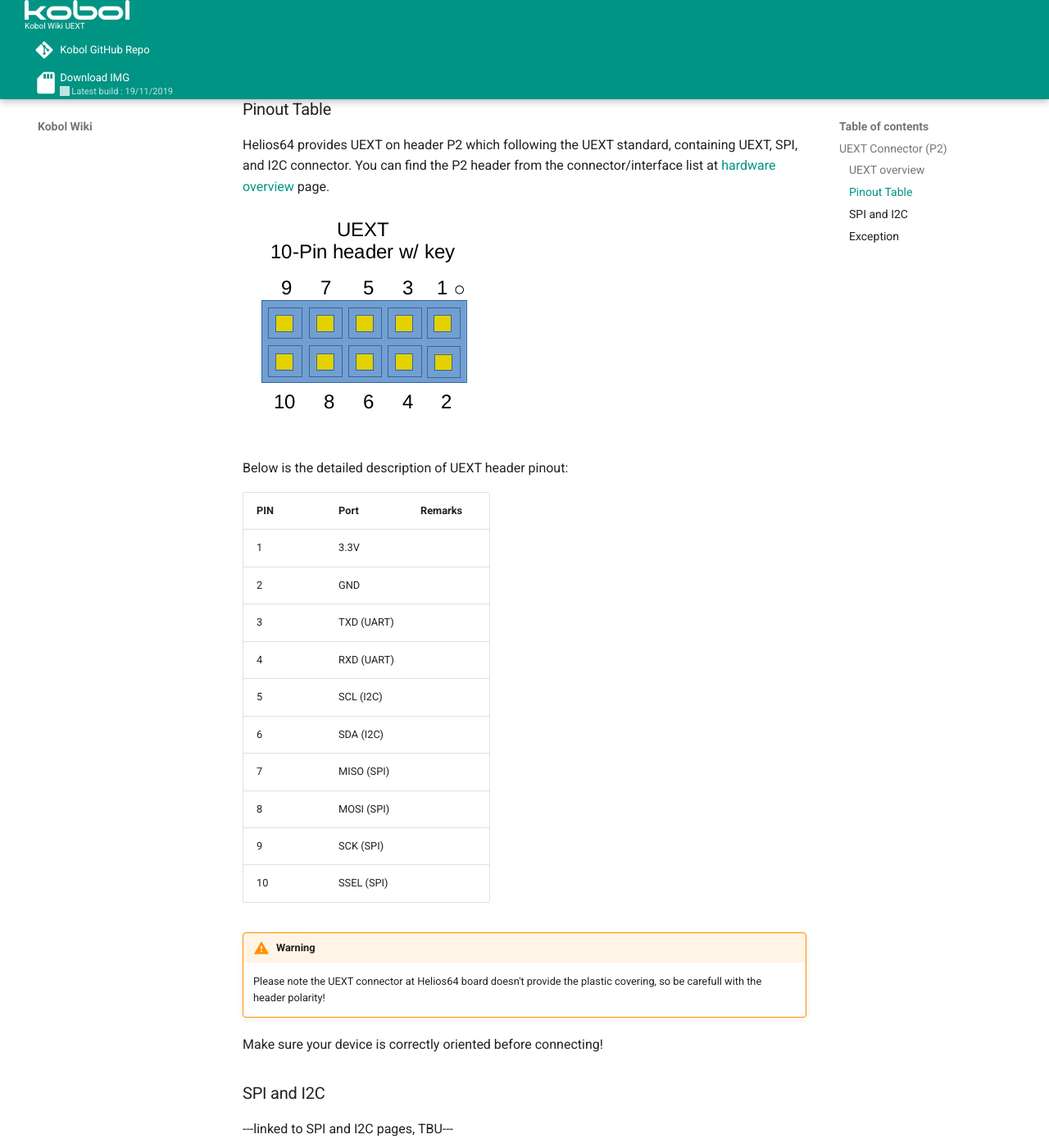
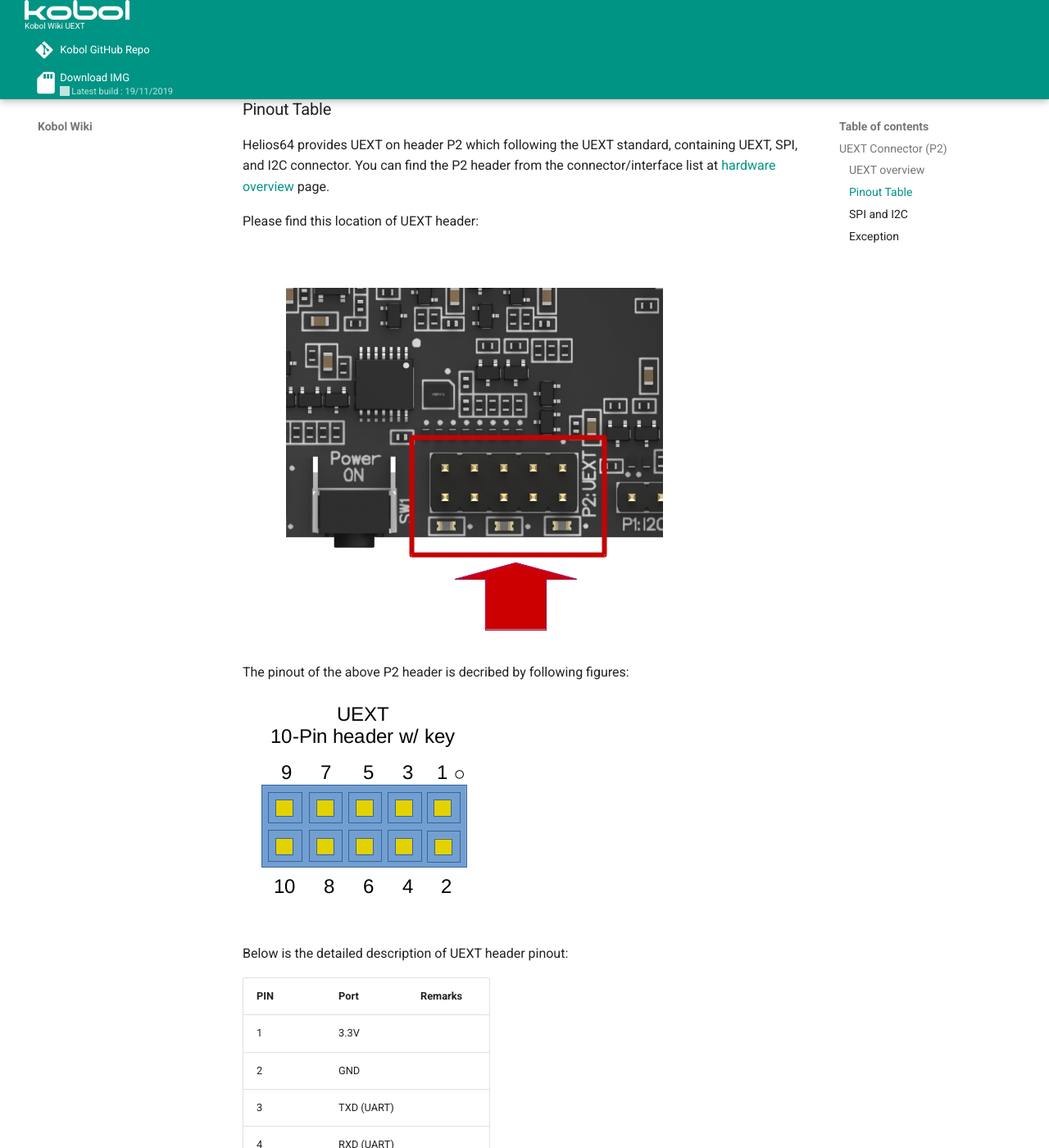
Before and after one commit to kobol-io/wiki, an MkDocs documentation site: the page built from docs/helios64/uext.md, in a window 1280 px wide and 1400 px high, scrolled down 569 px. Shown: the whole window at 82% size. Built offline with MkDocs 1.6.1 and Material for MkDocs 9.7.7, drawn with Linux system fonts in a browser that asks for light colours.

Commit message:
updating uext pages

```diff
--- a/docs/helios64/uext.md
+++ b/docs/helios64/uext.md
@@ -18,7 +18,13 @@ UEXT gives you freedom to choose module that you want to use.
 Helios64 provides UEXT on header P2 which following the UEXT standard, containing UEXT, SPI, and I2C connector.
 You can find the P2 header from the connector/interface list at [hardware overview](/helios64/hardware) page.
 
-![P5 Pinout](/helios64/img/hardware/UEXT_pinout.png)
+Please find this location of UEXT header:
+
+![P2 Location](/helios64/img/hardware/UEXT_zoom.jpg)
+
+The pinout of the above P2 header is decribed by following figures:
+
+![P2 Pinout](/helios64/img/hardware/UEXT_pinout.png)
 
 Below is the detailed description of UEXT header pinout:
 
```
Also changed, not shown: docs/helios64/img/hardware/UEXT_zoom.jpg (added).
